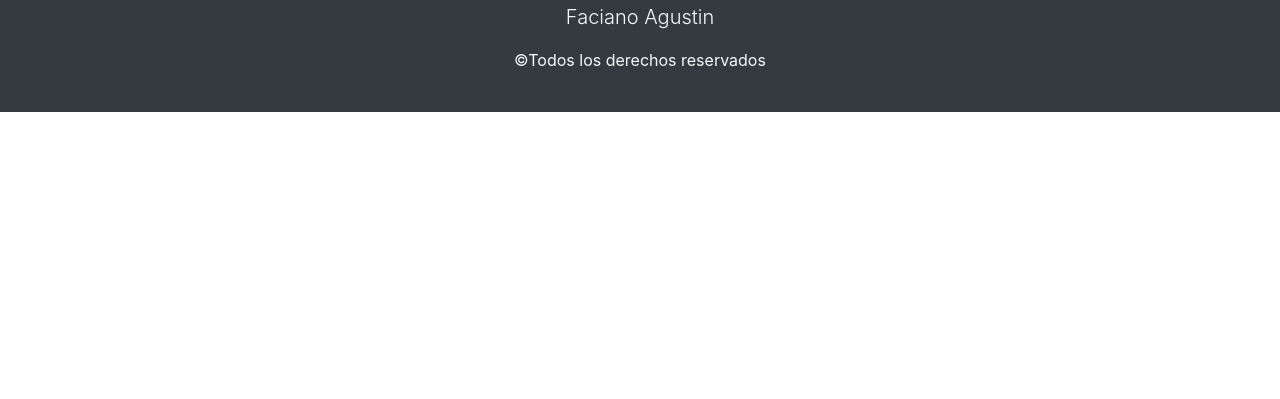
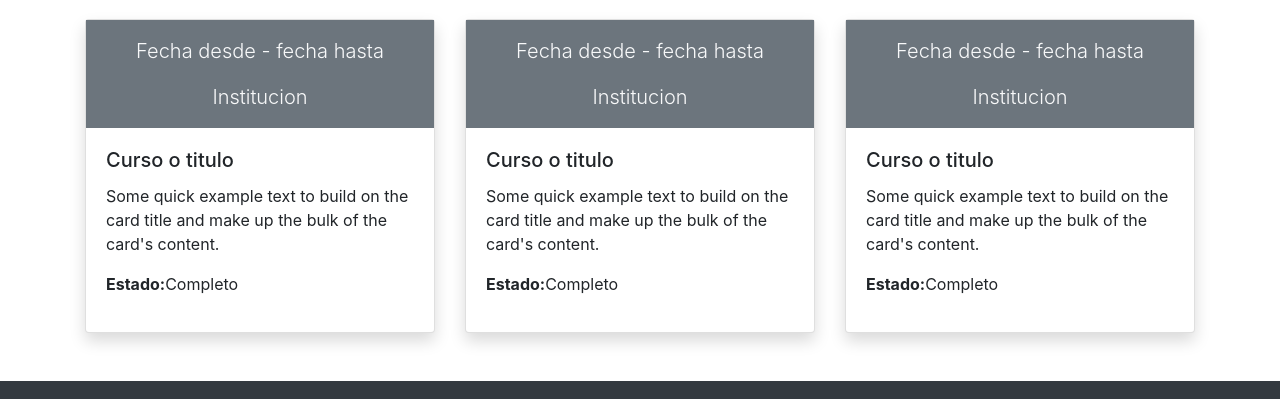
Before and after one commit to agustinfd/agustinfd.github.io, a plain HTML site: page index.html in a window 1280 px wide. Shown: the part 2001-2400 px from the top of the page. Before the commit the page ends 2113 px from the top, so only its background shows below. Drawn offline with nearby package versions, Linux system fonts and the light colour scheme.

Commit message:
se agrego la seccion de educacion

```diff
--- a/index.html
+++ b/index.html
@@ -31,7 +31,7 @@
                             <a class="nav-link" href="#experienciaLaboral">Experiencia laboral</a>
                         </li>
                         <li class="nav-item">
-                            <a class="nav-link" href="#">Educacion</a>
+                            <a class="nav-link" href="#educacion">Educacion</a>
                         </li>
                         <li class="nav-item">
                             <a class="nav-link" href="#">Portfolio</a>
@@ -147,6 +147,53 @@
                 </div>
             </div>
         </article>
+        <h2 class="display-4 text-center my-4" id="educacion">Educacion</h2>
+        <article>
+            <div class="row">
+                <div class="col-sm-12 col-md-4">
+                    <div class="card card mb-3 shadow mb-5 bg-white rounded">
+                        <div class="bg-secondary text-center">
+                            <p class="lead text-light mt-3">Fecha desde - fecha hasta</p>
+                            <p class="lead text-light">Institucion</p>
+                        </div>
+                        <div class="card-body">
+                          <h5 class="card-title">Curso o titulo</h5>
+                          <p class="card-text">Some quick example text to build on the card title and make up the bulk of the card's content.</p>
+                          <p><b>Estado:</b>Completo</p>
+                        </div>
+                      </div>
+
+                </div>
+                <div class="col-sm-12 col-md-4">
+                    <div class="card card mb-3 shadow mb-5 bg-white rounded">
+                        <div class="bg-secondary text-center">
+                            <p class="lead text-light mt-3">Fecha desde - fecha hasta</p>
+                            <p class="lead text-light">Institucion</p>
+                        </div>
+                        <div class="card-body">
+                          <h5 class="card-title">Curso o titulo</h5>
+                          <p class="card-text">Some quick example text to build on the card title and make up the bulk of the card's content.</p>
+                          <p><b>Estado:</b>Completo</p>
+                        </div>
+                      </div>
+
+                </div>
+                <div class="col-sm-12 col-md-4">
+                    <div class="card card mb-3 shadow mb-5 bg-white rounded">
+                        <div class="bg-secondary text-center">
+                            <p class="lead text-light mt-3">Fecha desde - fecha hasta</p>
+                            <p class="lead text-light">Institucion</p>
+                        </div>
+                        <div class="card-body">
+                          <h5 class="card-title">Curso o titulo</h5>
+                          <p class="card-text">Some quick example text to build on the card title and make up the bulk of the card's content.</p>
+                          <p><b>Estado:</b>Completo</p>
+                        </div>
+                      </div>
+
+                </div>
+            </div>
+        </article>
 
     </section>
     <footer class="bg-dark text-light py-4">
```
